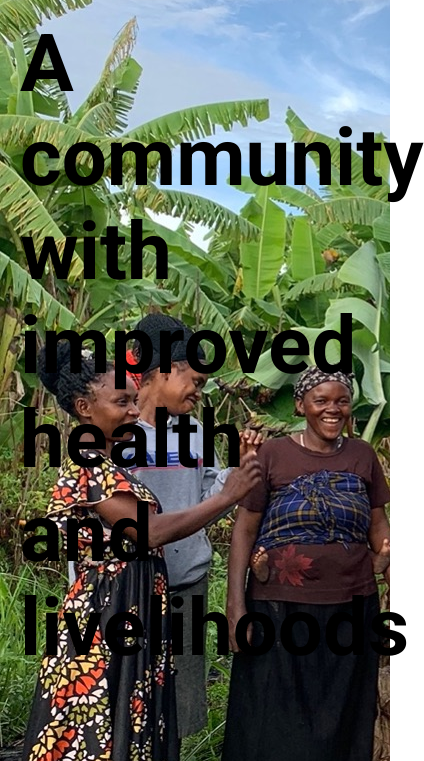
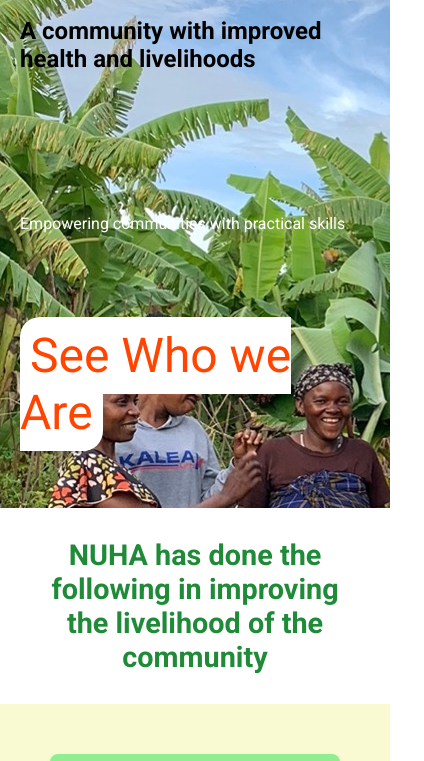
Before and after one commit to Dariusmumbere/my-website, a plain HTML site: page index.html in a window 390 px wide. Shown: the part 83-844 px from the top of the page, 424 px wide, since content can reach past the window. Drawn offline with Linux system fonts and the light colour scheme.

Commit message:
Update project.css

```diff
--- a/project.css
+++ b/project.css
@@ -3,6 +3,7 @@
     margin: 0;
     padding: 0;
     font-family: 'Roboto',sans-serif;
+    max-width: 100%;
 }
 .navbar{
 
@@ -262,7 +263,15 @@
         margin-bottom: 4rem;
 
 
+
     }
+    .man h1{
+        font-size: 24px;
+    }
+    .man p{
+        font-size: 16px;
+    }
+
     .main__content h1{
         font-size: 2.5rem;
         margin-top: 2rem;
@@ -533,6 +542,7 @@
         grid-template-columns: repeat(2, 1fr);
     }
 }
+
 #cc{
     background-color: lightgoldenrodyellow;
 }
```
